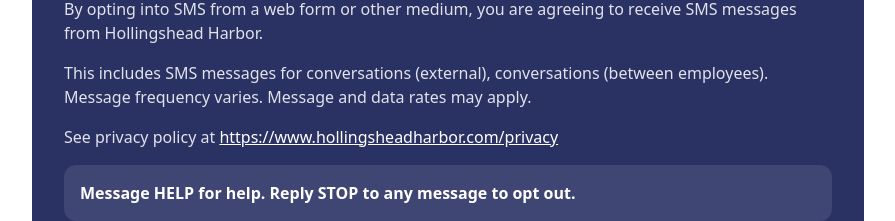
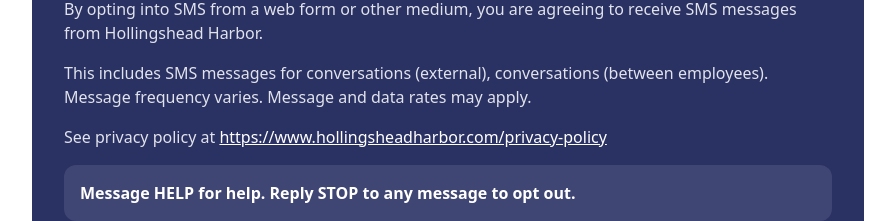
Before and after one commit to TaylorURL/hollingsheadharbor-com, a React (Vite) app: page /privacy-policy in a window 1280 px wide. Shown: the part 1800-2021 px from the top of the page, without its empty margins (192-1087 px from the left). Built offline with nearby package versions, Linux system fonts and the light colour scheme.

Commit message:
Fix broken privacy policy self-link in SMS Terms section
The link pointed to /privacy but the actual route is /privacy-policy,
causing a 404 for anyone following it.

Closes #23

```diff
--- a/src/pages/PrivacyPolicy.jsx
+++ b/src/pages/PrivacyPolicy.jsx
@@ -124,12 +124,12 @@ function PrivacyPolicy() {
                   <p>
                     See privacy policy at{' '}
                     <a
-                      href="https://www.hollingsheadharbor.com/privacy"
+                      href="https://www.hollingsheadharbor.com/privacy-policy"
                       className="text-white underline hover:no-underline"
                       target="_blank"
                       rel="noopener noreferrer"
                     >
-                      https://www.hollingsheadharbor.com/privacy
+                      https://www.hollingsheadharbor.com/privacy-policy
                     </a>
                   </p>
                   <div className="bg-white/10 rounded-xl p-4 mt-6">
```
